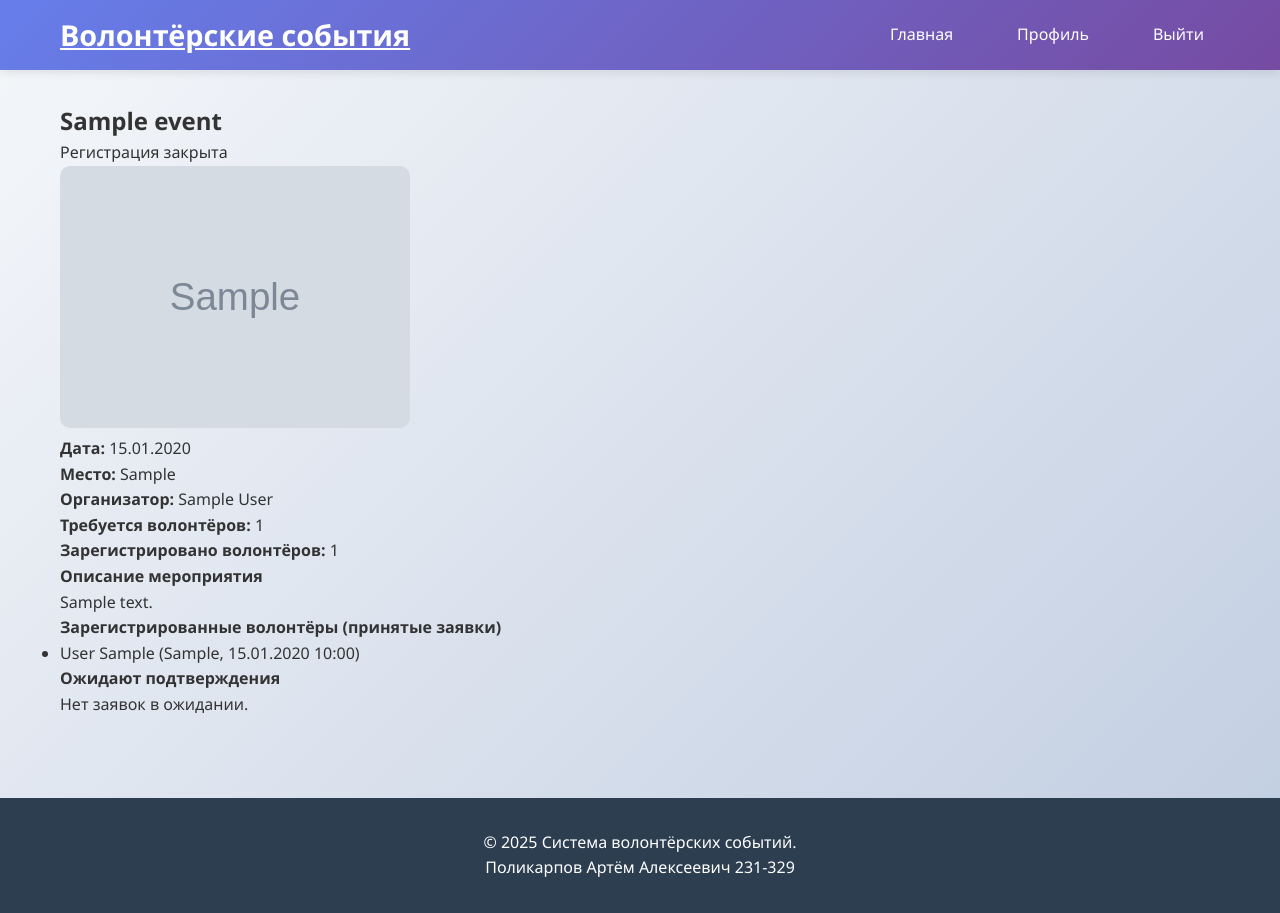
After one commit to SosiskaKillerS/Polikarpov-web-dev-2025-2, a Flask app: page /event/1 in a window 1280 px wide. The commit adds this page. Run offline with Flask 3, Linux system fonts and the light colour scheme; a user stored in the database is signed in; tables that the repository leaves empty hold one stand-in row (values such as "Sample post"); grey boxes marked "Sample" are stand-in pictures.

Commit message:
+main page

```diff
--- a/main.py
+++ b/main.py
@@ -1,4 +1,4 @@
-from flask import Flask, render_template, request, redirect, url_for, flash, jsonify
+from flask import Flask, render_template, request, redirect, url_for, flash, jsonify, send_from_directory
 from flask_sqlalchemy import SQLAlchemy
 from sqlalchemy import text
 from flask_login import LoginManager, UserMixin, login_user, logout_user, login_required, current_user
@@ -11,6 +11,11 @@ from dotenv import load_dotenv
 from flask_wtf import FlaskForm
 from wtforms import StringField, PasswordField, SubmitField, BooleanField
 from wtforms.validators import DataRequired, Length, EqualTo, ValidationError
+import bleach
+import markdown
+from flask import abort
+import math
+from werkzeug.utils import secure_filename
 
 # Загружаем переменные окружения
 load_dotenv()
@@ -33,20 +38,32 @@ login_manager.login_message = 'Пожалуйста, войдите, чтобы
 login_manager.login_message_category = 'info'
 CORS(app)
 
-# Определение моделей БД
+# --- Декоратор для проверки ролей ---
+def role_required(*roles):
+    def decorator(f):
+        from functools import wraps
+        @wraps(f)
+        def decorated_function(*args, **kwargs):
+            if not current_user.is_authenticated:
+                flash('Для выполнения данного действия необходимо пройти процедуру аутентификации.', 'warning')
+                return redirect(url_for('login', next=request.url))
+            if current_user.role.name not in roles:
+                flash('У вас недостаточно прав для выполнения данного действия.', 'danger')
+                return redirect(url_for('index'))
+            return f(*args, **kwargs)
+        return decorated_function
+    return decorator
+
+# --- Модели (с учетом каскадных удалений и правильных связей) ---
 class Role(db.Model):
     __tablename__ = 'roles'
-
     id = db.Column(db.Integer, primary_key=True)
-    name = db.Column(db.String(50), nullable=False, unique=True)
+    name = db.Column(db.String(100), nullable=False, unique=True)
     description = db.Column(db.Text, nullable=False)
-
-    # Связь с пользователями
     users = db.relationship('User', backref='role', lazy=True)
 
 class User(db.Model, UserMixin):
     __tablename__ = 'users'
-
     id = db.Column(db.Integer, primary_key=True)
     login = db.Column(db.String(50), nullable=False, unique=True)
     password_hash = db.Column(db.String(255), nullable=False)
@@ -54,14 +71,11 @@ class User(db.Model, UserMixin):
     first_name = db.Column(db.String(100), nullable=False)
     middle_name = db.Column(db.String(100), nullable=True)
     role_id = db.Column(db.Integer, db.ForeignKey('roles.id'), nullable=False)
-
-    # Связи
     organized_events = db.relationship('Event', backref='organizer', lazy=True)
-    registrations = db.relationship('VolunteerRegistration', backref='user', lazy=True)
+    registrations = db.relationship('VolunteerRegistration', backref='user', lazy=True, cascade="all, delete-orphan")
 
 class Event(db.Model):
     __tablename__ = 'events'
-
     id = db.Column(db.Integer, primary_key=True)
     title = db.Column(db.String(255), nullable=False)
     description = db.Column(db.Text, nullable=False)
@@ -70,20 +84,16 @@ class Event(db.Model):
     required_volunteers = db.Column(db.Integer, nullable=False)
     image_filename = db.Column(db.String(255), nullable=False)
     organizer_id = db.Column(db.Integer, db.ForeignKey('users.id'), nullable=False)
-
-    # Связи
     registrations = db.relationship('VolunteerRegistration', backref='event', lazy=True, cascade="all, delete-orphan")
 
 class VolunteerRegistration(db.Model):
     __tablename__ = 'volunteer_registrations'
-
     id = db.Column(db.Integer, primary_key=True)
     event_id = db.Column(db.Integer, db.ForeignKey('events.id', ondelete='CASCADE'), nullable=False)
     user_id = db.Column(db.Integer, db.ForeignKey('users.id', ondelete='CASCADE'), nullable=False)
     contact_info = db.Column(db.String(255), nullable=False)
     registration_date = db.Column(db.DateTime(timezone=True), server_default=db.func.now(), nullable=False)
     status = db.Column(db.String(20), default='pending', nullable=False)
-
     __table_args__ = (
         db.UniqueConstraint('event_id', 'user_id', name='_event_user_uc'),
         db.CheckConstraint(status.in_(['pending', 'accepted', 'rejected']), name='check_status_values')
@@ -139,10 +149,16 @@ def create_default_roles():
 
     db.session.commit()
 
-# Базовый маршрут
+# --- Главная страница с фильтрацией, пагинацией, метками, кнопками по ролям ---
 @app.route('/')
 def index():
-    return render_template('index.html')
+    page = request.args.get('page', 1, type=int)
+    today = datetime.utcnow().date()
+    events_query = Event.query.filter(Event.event_date >= today).order_by(Event.event_date.desc())
+    total_events = events_query.count()
+    per_page = 10
+    events = events_query.paginate(page=page, per_page=per_page, error_out=False)
+    return render_template('index.html', events=events.items, pagination=events, total_events=total_events)
 
 @app.route("/register", methods=['GET', 'POST'])
 def register():
@@ -204,6 +220,94 @@ def test_db():
     except Exception as e:
         return jsonify({'status': 'error', 'message': f'Ошибка подключения к БД: {str(e)}'})
 
+# --- Добавление мероприятия (форма и обработка) ---
+@app.route('/event/add', methods=['GET', 'POST'])
+@role_required('admin')
+def add_event():
+    # Заглушка: будет реализовано далее
+    flash('Страница добавления мероприятия в разработке.', 'info')
+    return redirect(url_for('index'))
+
+# --- Редактирование мероприятия ---
+@app.route('/event/<int:event_id>/edit', methods=['GET', 'POST'])
+@role_required('admin', 'moderator')
+def edit_event(event_id):
+    # Заглушка: будет реализовано далее
+    flash('Страница редактирования мероприятия в разработке.', 'info')
+    return redirect(url_for('index'))
+
+# --- Удаление мероприятия ---
+@app.route('/event/<int:event_id>/delete', methods=['POST'])
+@role_required('admin')
+def delete_event(event_id):
+    event = Event.query.get_or_404(event_id)
+    try:
+        db.session.delete(event)
+        db.session.commit()
+        flash(f'Мероприятие "{event.title}" успешно удалено.', 'success')
+    except Exception as e:
+        db.session.rollback()
+        flash('Ошибка при удалении мероприятия.', 'danger')
+    return redirect(url_for('index'))
+
+# --- Просмотр мероприятия ---
+@app.route('/event/<int:event_id>', methods=['GET', 'POST'])
+def view_event(event_id):
+    event = Event.query.get_or_404(event_id)
+    reg_count = len([r for r in event.registrations if r.status == 'accepted'])
+    required = event.required_volunteers or 0
+    is_closed = reg_count >= required
+    # Markdown + bleach для описания
+    allowed_tags = [
+        'a', 'abbr', 'acronym', 'b', 'blockquote', 'code', 'em', 'i', 'li', 'ol', 'strong', 'ul', 'p', 'br', 'pre', 'h1', 'h2', 'h3', 'h4', 'h5', 'h6'
+    ]
+    description_html = bleach.clean(markdown.markdown(event.description), tags=allowed_tags, strip=True)
+    # Список волонтёров (accepted)
+    accepted_regs = [r for r in event.registrations if r.status == 'accepted']
+    # Список заявок (pending)
+    pending_regs = [r for r in event.registrations if r.status == 'pending']
+    # Для текущего пользователя — его заявка (если есть)
+    user_reg = None
+    if current_user.is_authenticated:
+        user_reg = VolunteerRegistration.query.filter_by(event_id=event.id, user_id=current_user.id).first()
+    # Для обработки принятия/отклонения заявки (POST)
+    if request.method == 'POST' and current_user.is_authenticated and current_user.role.name in ['admin', 'moderator']:
+        reg_id = request.form.get('reg_id')
+        action = request.form.get('action')
+        reg = VolunteerRegistration.query.get(reg_id)
+        if reg and reg.status == 'pending' and reg.event_id == event.id:
+            try:
+                if action == 'accept':
+                    reg.status = 'accepted'
+                    db.session.commit()
+                    # Если набрано нужное число волонтёров — остальные pending отклонить
+                    accepted_now = VolunteerRegistration.query.filter_by(event_id=event.id, status='accepted').count()
+                    if accepted_now >= required:
+                        left = VolunteerRegistration.query.filter_by(event_id=event.id, status='pending').all()
+                        for r in left:
+                            r.status = 'rejected'
+                        db.session.commit()
+                    flash('Заявка принята.', 'success')
+                elif action == 'reject':
+                    reg.status = 'rejected'
+                    db.session.commit()
+                    flash('Заявка отклонена.', 'info')
+            except Exception as e:
+                db.session.rollback()
+                flash('Ошибка при обработке заявки.', 'danger')
+        return redirect(url_for('view_event', event_id=event.id))
+    return render_template('event_view.html', event=event, reg_count=reg_count, required=required, is_closed=is_closed, description_html=description_html, accepted_regs=accepted_regs, pending_regs=pending_regs, user_reg=user_reg)
+
+# --- Служебный маршрут для изображений (если понадобится) ---
+@app.route('/images/<filename>')
+def event_image(filename):
+    return send_from_directory('static/images', filename)
+
+@app.route('/profile')
+@login_required
+def profile():
+    return render_template('profile.html')
+
 if __name__ == '__main__':
     with app.app_context():
         # Создаем все таблицы
--- a/static/css/style.css
+++ b/static/css/style.css
@@ -3,6 +3,10 @@
     margin: 0;
     padding: 0;
     box-sizing: border-box;
+}
+
+html, body {
+    height: 100%;
 }
 
 body {
@@ -11,6 +15,8 @@ body {
     color: #333;
     background: linear-gradient(135deg, #f5f7fa 0%, #c3cfe2 100%);
     min-height: 100vh;
+    display: flex;
+    flex-direction: column;
 }
 
 /* Навигация */
@@ -60,7 +66,7 @@ body {
 
 /* Основной контент */
 .main-content {
-    flex: 1;
+    flex: 1 0 auto;
     padding: 2rem 0;
 }
 
@@ -192,6 +198,7 @@ body {
 
 /* Подвал */
 .footer {
+    flex-shrink: 0;
     background: #2c3e50;
     color: white;
     text-align: center;
--- a/templates/base.html
+++ b/templates/base.html
@@ -17,10 +17,7 @@
                     </li>
                     {% if current_user.is_authenticated %}
                         <li class="nav-item">
-                            <a href="#" class="nav-link">Мероприятия</a>
-                        </li>
-                        <li class="nav-item">
-                            <a href="#" class="nav-link">Профиль</a>
+                            <a href="{{ url_for('profile') }}" class="nav-link">Профиль</a>
                         </li>
                         <li class="nav-item">
                             <a href="{{ url_for('logout') }}" class="nav-link">Выйти</a>
@@ -55,7 +52,7 @@
 
     <footer class="footer">
         <div class="container">
-            <p>&copy; 2025 Система волонтёрских событий. Все права защищены.</p>
+            <p>&copy; 2025 Система волонтёрских событий.<br>Поликарпов Артём Алексеевич 231-329</p>
         </div>
     </footer>
 </body>
--- /dev/null
+++ b/templates/event_view.html
@@ -0,0 +1,98 @@
+{% extends "base.html" %}
+{% block title %}{{ event.title }}{% endblock %}
+
+{% block content %}
+<div class="event-view">
+    <div class="event-view-header">
+        <h2>{{ event.title }}</h2>
+        {% if is_closed %}
+            <span class="badge badge-danger">Регистрация закрыта</span>
+        {% else %}
+            <span class="badge badge-success">Идёт набор волонтёров</span>
+        {% endif %}
+    </div>
+    <div class="event-view-main">
+        <div class="event-view-image">
+            <img src="{{ url_for('event_image', filename=event.image_filename) }}" alt="{{ event.title }}" style="max-width: 350px; border-radius: 10px;">
+        </div>
+        <div class="event-view-info">
+            <p><strong>Дата:</strong> {{ event.event_date.strftime('%d.%m.%Y') }}</p>
+            <p><strong>Место:</strong> {{ event.location }}</p>
+            <p><strong>Организатор:</strong> {{ event.organizer.first_name }} {{ event.organizer.last_name }}</p>
+            <p><strong>Требуется волонтёров:</strong> {{ required }}</p>
+            <p><strong>Зарегистрировано волонтёров:</strong> {{ reg_count }}</p>
+        </div>
+    </div>
+    <div class="event-view-description">
+        <h4>Описание мероприятия</h4>
+        <div class="markdown-content">{{ description_html|safe }}</div>
+    </div>
+
+    {% if current_user.is_authenticated and current_user.role.name in ['admin', 'moderator'] %}
+        <div class="event-volunteers-list">
+            <h4>Зарегистрированные волонтёры (принятые заявки)</h4>
+            {% if accepted_regs %}
+                <ul>
+                    {% for reg in accepted_regs %}
+                        <li>{{ reg.user.last_name }} {{ reg.user.first_name }} ({{ reg.contact_info }}, {{ reg.registration_date.strftime('%d.%m.%Y %H:%M') }})</li>
+                    {% endfor %}
+                </ul>
+            {% else %}
+                <p>Нет принятых заявок.</p>
+            {% endif %}
+        </div>
+        <div class="event-volunteers-pending">
+            <h4>Ожидают подтверждения</h4>
+            {% if pending_regs %}
+                <ul>
+                    {% for reg in pending_regs %}
+                        <li>
+                            {{ reg.user.last_name }} {{ reg.user.first_name }} ({{ reg.contact_info }}, {{ reg.registration_date.strftime('%d.%m.%Y %H:%M') }})
+                            <form method="post" style="display:inline;">
+                                <input type="hidden" name="reg_id" value="{{ reg.id }}">
+                                <button type="submit" name="action" value="accept" class="btn btn-sm btn-success">Принять</button>
+                                <button type="submit" name="action" value="reject" class="btn btn-sm btn-danger">Отклонить</button>
+                            </form>
+                        </li>
+                    {% endfor %}
+                </ul>
+            {% else %}
+                <p>Нет заявок в ожидании.</p>
+            {% endif %}
+        </div>
+    {% endif %}
+
+    {% if current_user.is_authenticated and current_user.role.name == 'user' %}
+        <div class="event-user-registration">
+            {% if not user_reg %}
+                {% if not is_closed %}
+                    <form method="post" action="{{ url_for('register_for_event', event_id=event.id) }}">
+                        <div class="form-group">
+                            <label for="contact_info">Контактная информация</label>
+                            <input type="text" name="contact_info" id="contact_info" class="form-control" required maxlength="255">
+                        </div>
+                        <button type="submit" class="btn btn-primary">Зарегистрироваться</button>
+                    </form>
+                {% else %}
+                    <p class="text-danger">Регистрация на это мероприятие закрыта.</p>
+                {% endif %}
+            {% else %}
+                <div class="user-reg-info">
+                    <p><strong>Ваша заявка:</strong></p>
+                    <p>Дата подачи: {{ user_reg.registration_date.strftime('%d.%m.%Y %H:%M') }}</p>
+                    <p>Статус:
+                        {% if user_reg.status == 'pending' %}
+                            <span class="badge badge-warning">Ожидает рассмотрения</span>
+                        {% elif user_reg.status == 'accepted' %}
+                            <span class="badge badge-success">Подтверждена</span>
+                        {% elif user_reg.status == 'rejected' %}
+                            <span class="badge badge-danger">Отклонена</span>
+                        {% endif %}
+                    </p>
+                    <p>Контактная информация: {{ user_reg.contact_info }}</p>
+                </div>
+            {% endif %}
+        </div>
+    {% endif %}
+</div>
+{% endblock %}
```
Also changed, not shown: other parts of static/css/style.css (+47 -0 lines), templates/index.html (+56 -41 lines), templates/profile.html (added, +15 -0 lines), static/images/eco.jpg (added), 1 other file.
